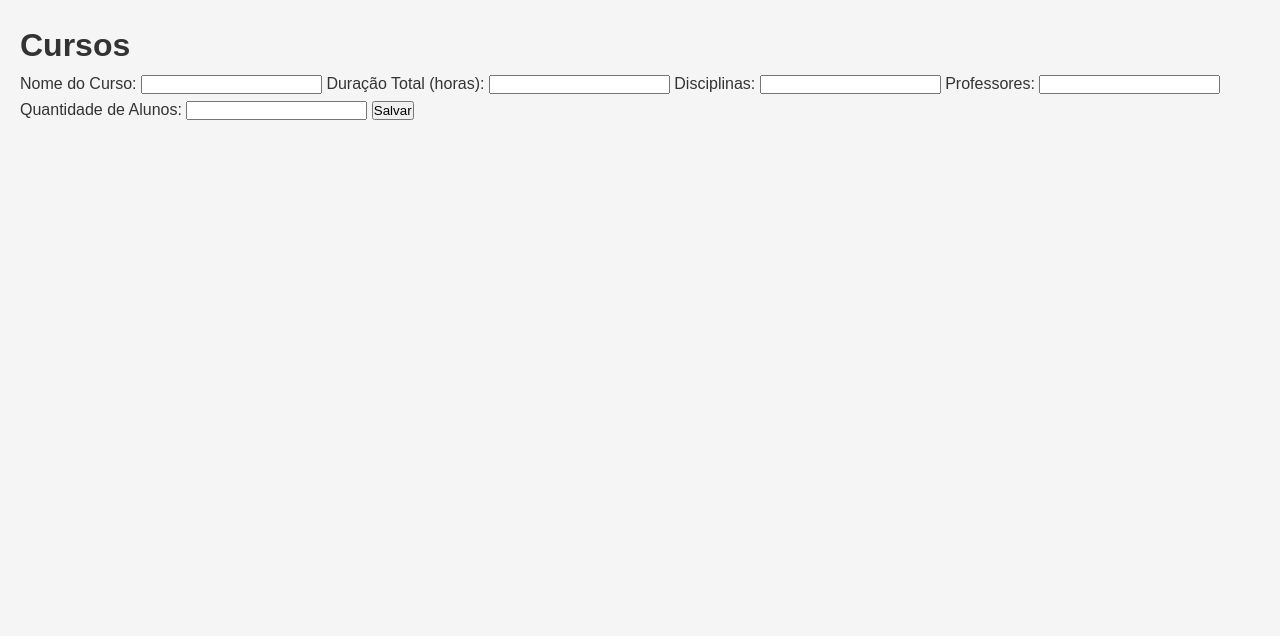
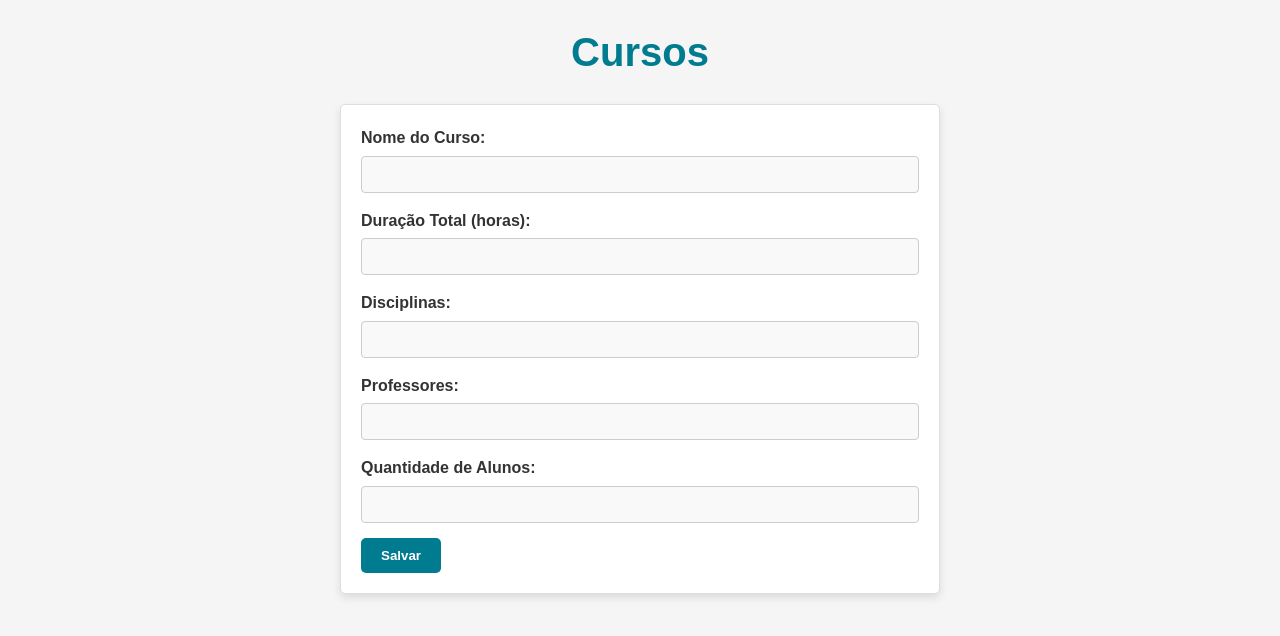
Before and after one commit to renioq/App_nuvem, a website: page routes/views/cursos.html in a window 1280 px wide. Drawn offline with Linux system fonts and the light colour scheme.

Commit message:
Ajuste tema CSS do front

```diff
--- a/public/css/styles.css
+++ b/public/css/styles.css
@@ -12,3 +12,90 @@ body {
   line-height: 1.6;
   padding: 20px;
 }
+
+/* Cabeçalho principal */
+h1 {
+  color: #007b8f; /* Ciano escuro */
+  font-size: 2.5em;
+  margin-bottom: 20px;
+  text-align: center;
+}
+
+/* Estilo para os links de navegação */
+nav ul {
+  list-style-type: none;
+  padding: 0;
+  margin: 0;
+  text-align: center;
+}
+
+nav ul li {
+  display: inline;
+  margin-right: 15px;
+}
+
+nav ul li a {
+  text-decoration: none;
+  color: #007b8f; /* Ciano escuro */
+  font-weight: bold;
+}
+
+nav ul li a:hover {
+  color: #00adb5; /* Ciano claro ao passar o mouse */
+}
+
+/* Estilo para os formulários */
+form {
+  background-color: #fff; /* Branco para destaque */
+  border: 1px solid #ddd; /* Borda cinza clara */
+  padding: 20px;
+  border-radius: 5px;
+  max-width: 600px;
+  margin: 20px auto;
+  box-shadow: 0px 4px 8px rgba(0, 0, 0, 0.1); /* Sombra leve */
+}
+
+form label {
+  display: block;
+  margin-bottom: 5px;
+  font-weight: bold;
+  color: #333;
+}
+
+form input[type="text"],
+form input[type="number"] {
+  width: 100%;
+  padding: 10px;
+  margin-bottom: 15px;
+  border: 1px solid #ccc; /* Borda cinza clara */
+  border-radius: 4px;
+  background-color: #f9f9f9; /* Cinza muito claro */
+  color: #333;
+}
+
+form input[type="text"]:focus,
+form input[type="number"]:focus {
+  border-color: #00adb5; /* Ciano claro ao focar */
+  outline: none;
+}
+
+button[type="submit"] {
+  background-color: #007b8f; /* Ciano escuro */
+  color: white;
+  padding: 10px 20px;
+  border: none;
+  border-radius: 5px;
+  cursor: pointer;
+  font-weight: bold;
+}
+
+button[type="submit"]:hover {
+  background-color: #00adb5; /* Ciano claro */
+}
+
+/* Estilo para o rodapé (caso precise adicionar mais tarde) */
+footer {
+  margin-top: 40px;
+  text-align: center;
+  color: #666; /* Cinza médio */
+  font-size: 0.9em;
```
